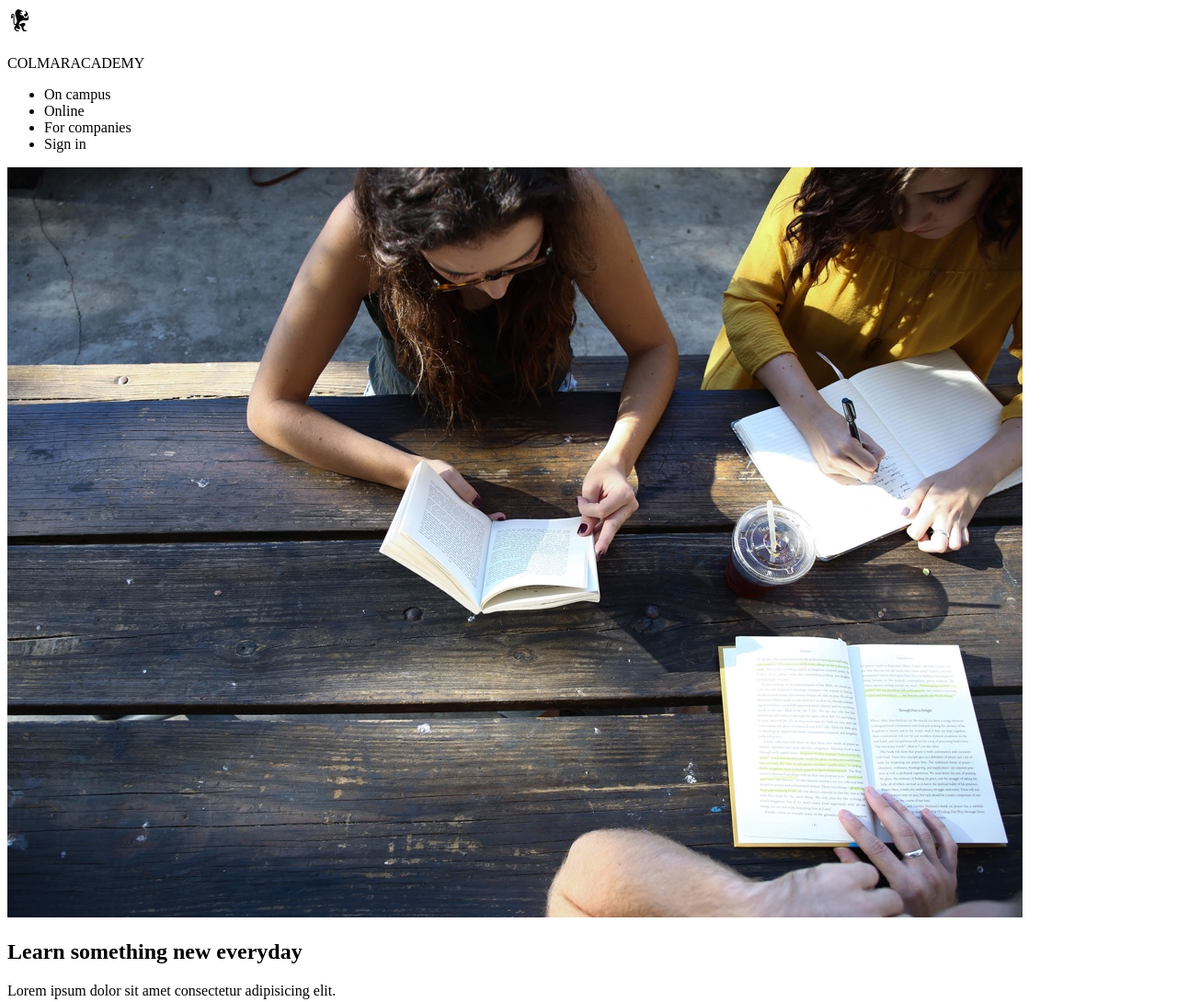
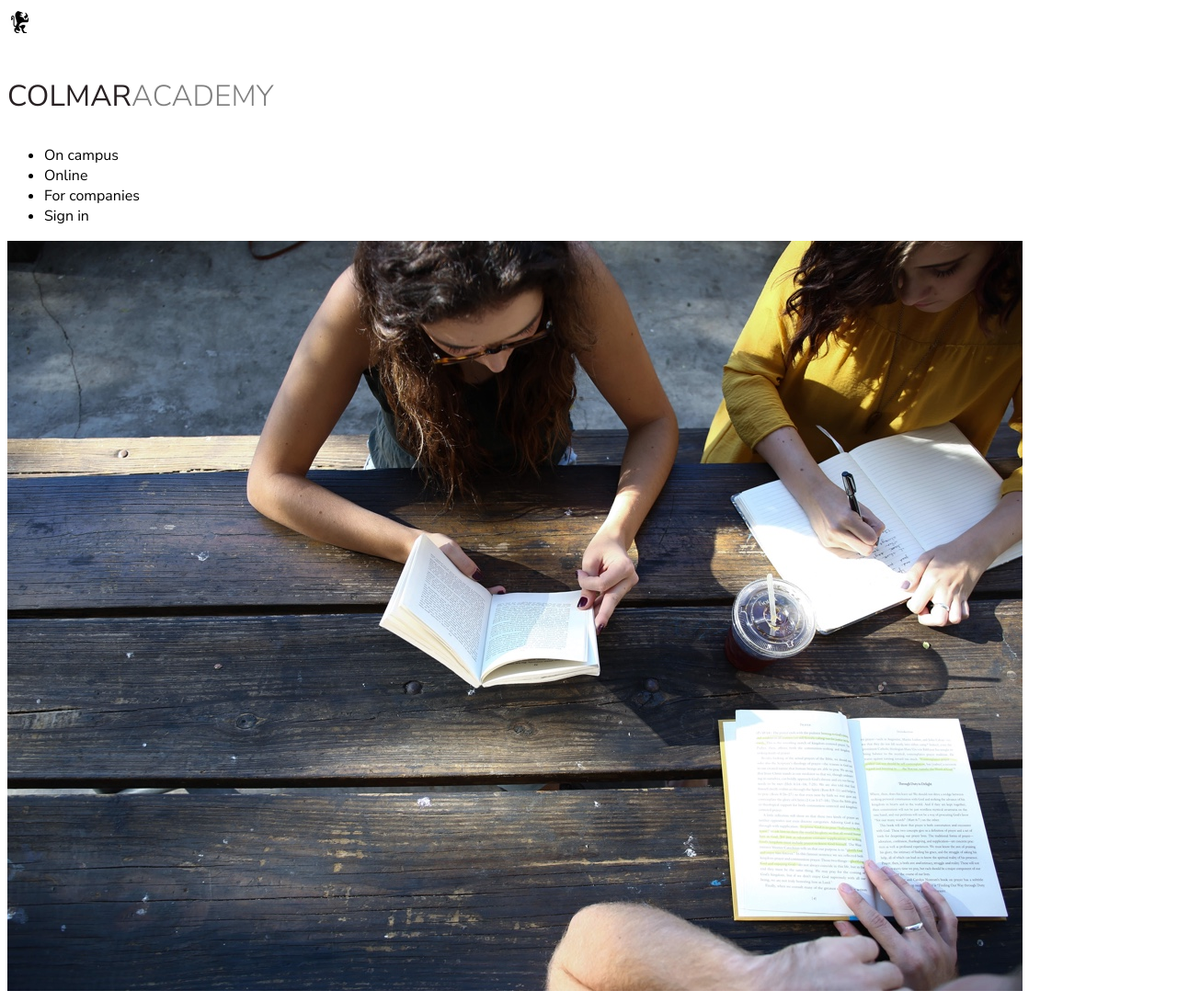
Before and after one commit to gomezmleidy/colmaracademy, a plain HTML site: page index.html in a window 1280 px wide. Shown: the top 1090 px of the page at 92% size. Drawn offline with Linux system fonts and the light colour scheme.

Commit message:
tipografias generales

```diff
--- a/CSS/stylesheet.css
+++ b/CSS/stylesheet.css
@@ -0,0 +1,15 @@
+
+* {
+    font-family: "Nunito Sans", sans-serif;
+}
+
+
+.logo {
+    font-family: "Noto Sans", sans-serif;
+    font-optical-sizing: auto;
+    font-style: normal;
+    font-weight: 300;
+    font-size: 2rem;
+    color: gray;
+
+}
--- a/index.html
+++ b/index.html
@@ -3,6 +3,13 @@
 <head>
     <meta charset="UTF-8">
     <meta name="viewport" content="width=device-width, initial-scale=1.0">
+    <link rel="preconnect" href="https://fonts.googleapis.com">
+    <link rel="preconnect" href="https://fonts.gstatic.com" crossorigin>
+    <link href="https://fonts.googleapis.com/css2?family=Noto+Sans:ital,wght@0,100..900;1,100..900&display=swap" rel="stylesheet">
+    <link rel="preconnect" href="https://fonts.googleapis.com">
+    <link rel="preconnect" href="https://fonts.gstatic.com" crossorigin>
+    <link href="https://fonts.googleapis.com/css2?family=Noto+Sans:ital,wght@0,100..900;1,100..900&family=Nunito+Sans:ital,opsz,wght@0,6..12,200..1000;1,6..12,200..1000&display=swap" rel="stylesheet">
+
     <link rel="stylesheet" href="./CSS/stylesheet.css">
     <title>Colmar Academy</title>
 </head>
@@ -10,7 +17,7 @@
     <header class="logoandmenu">
         <div class="logo">
             <img src="./resources/images/ic-logo.svg">
-            <p><span>COLMAR</span>ACADEMY</p>
+            <p><span style="color: #292224; font-weight: bolder;">COLMAR</span>ACADEMY</p>
         </div>
 
         <nav class="menu">
@@ -27,7 +34,7 @@
         <img src="./resources/images/banner.jpg">
         <h1>Learn something new everyday</h1>
         <p>Lorem ipsum dolor sit amet consectetur adipisicing elit.</p>
-        <a class="button">Start here</a>
+        <a href="#" class="button">Start here</a>
     </section>
 
     <main class="main">
@@ -154,6 +161,3 @@
 
 </body>
 </html>
-
-
-ssh-keygen -t ed25519 -C "gomezmlady@gmail.com"
```
Also changed, not shown: 1 other file.
